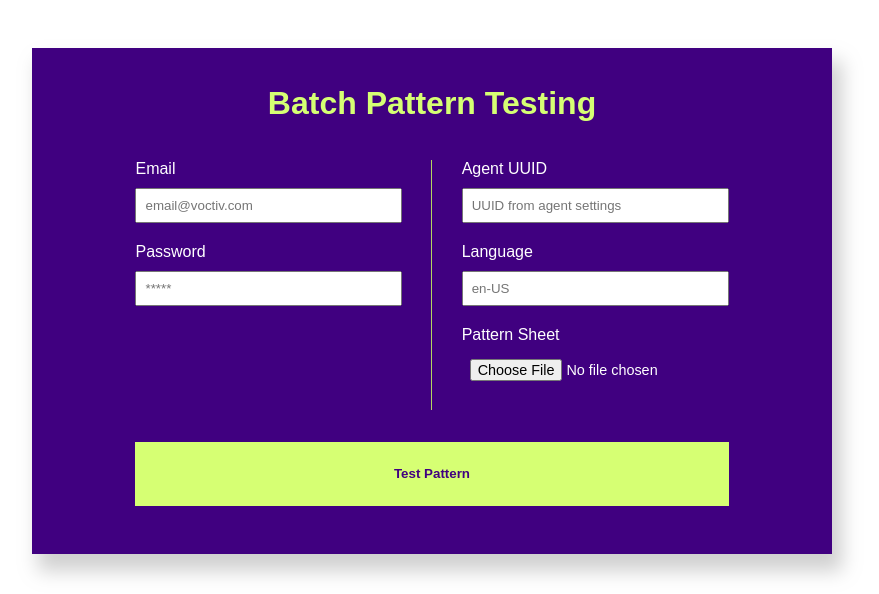
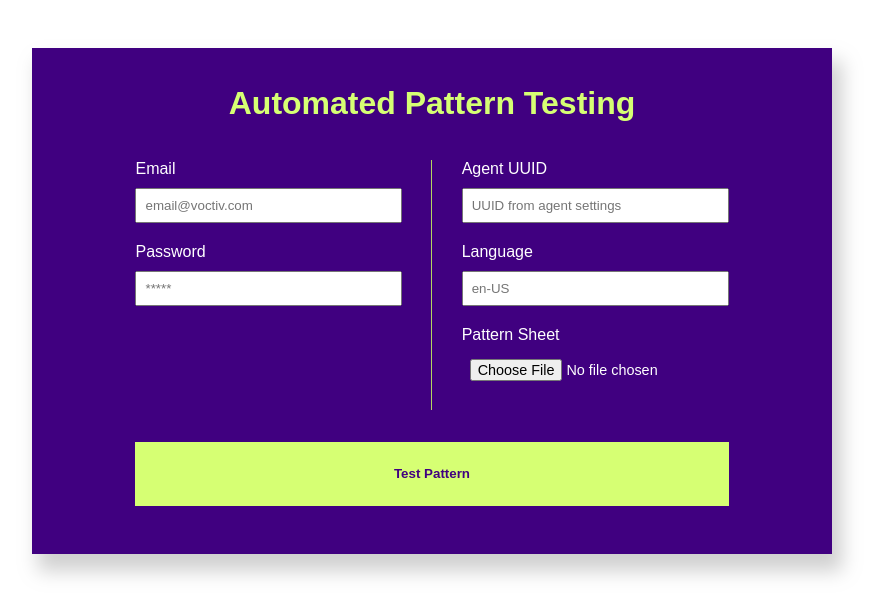
Before and after one commit to hattoum/patterns-webapp, a Flask app: page / in a window 1280 px wide. Shown: the top 594 px of the page, without its empty margins (208-1087 px from the left). Run offline with Flask 2, Linux system fonts and the light colour scheme.

Commit message:
Fixed page title

```diff
--- a/templates/index.html
+++ b/templates/index.html
@@ -2,13 +2,13 @@
 
     <head>
         <link rel="stylesheet" href="{{ url_for('static',filename='css/main.css')}}">
-        <title> Batch Pattern Testing </title>
+        <title> Automated Pattern Testing </title>
     </head>
 
     <body>
 
         <div class="form">
-            <h1>Batch Pattern Testing</h1>
+            <h1>Automated Pattern Testing</h1>
             <form action="/" method="POST" enctype="multipart/form-data">
                 <div class="column">
                     <label for="login">Email</label>
```
